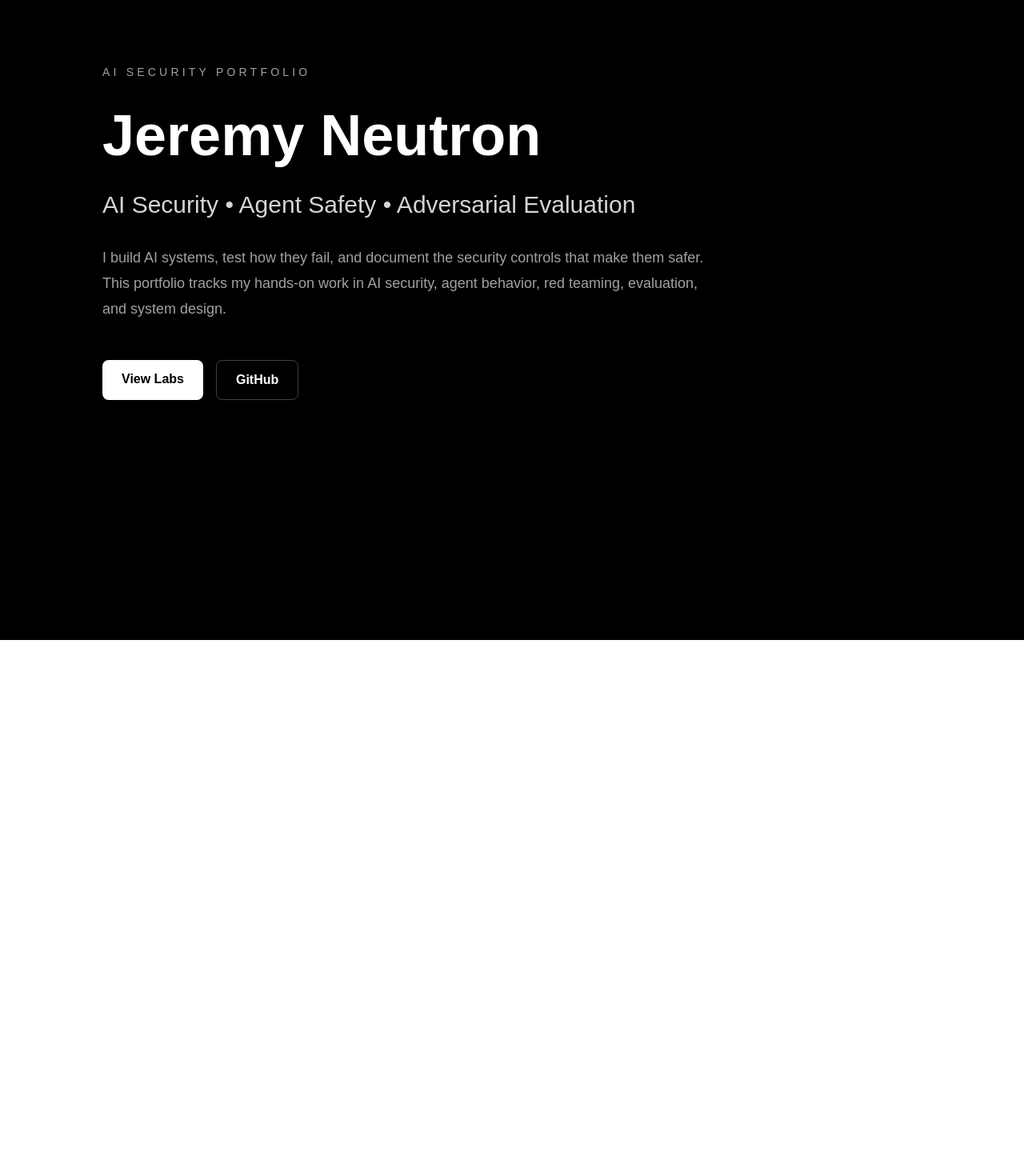
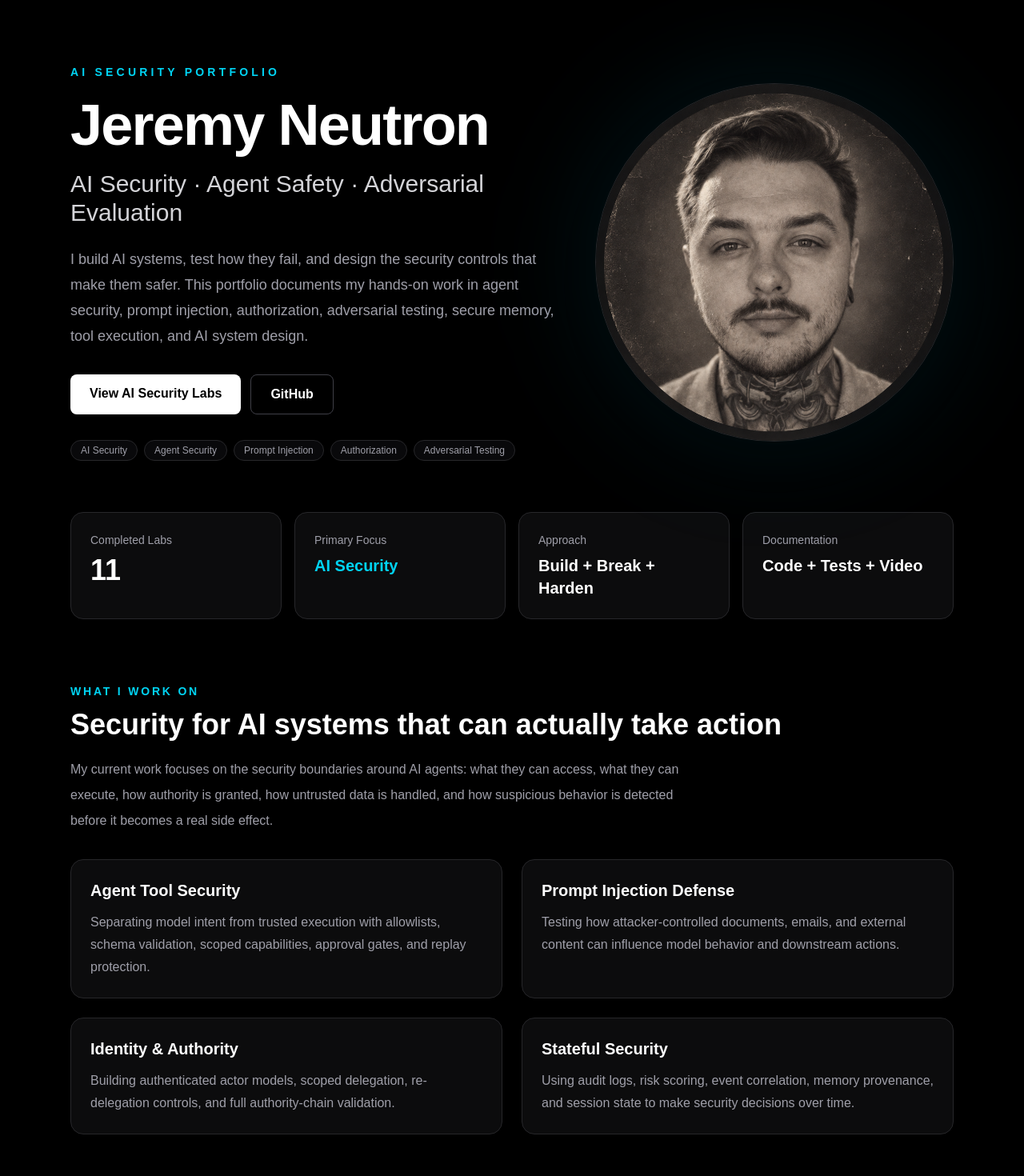
Before and after one commit to jeremyneutronink-afk/ai-security-website, a Next.js app: page / in a window 1280 px wide. Shown: the top 1470 px of the page at 80% size. Before the commit the page ends 800 px from the top, so only its background shows below. Built offline with nearby package versions, Linux system fonts and the light colour scheme.

Commit message:
Redesign portfolio homepage

```diff
--- a/src/app/page.js
+++ b/src/app/page.js
@@ -1,42 +1,187 @@
 export default function Home() {
   return (
-    <main className="min-h-screen bg-black text-white px-6 py-20">
-      <div className="max-w-5xl mx-auto">
-        <p className="text-sm uppercase tracking-[0.3em] text-neutral-400 mb-6">
+    <main className="min-h-screen bg-black text-white">
+      <div className="mx-auto max-w-6xl px-6 py-16 sm:py-20">
+        {/* HERO */}
+        <section className="grid items-center gap-12 lg:grid-cols-[1.15fr_0.85fr]">
+          <div>
+            <p className="text-sm font-semibold uppercase tracking-[0.3em] text-cyan-400">
               AI Security Portfolio
             </p>
 
-        <h1 className="text-5xl md:text-7xl font-bold leading-tight mb-6">
+            <h1 className="mt-5 text-5xl font-bold tracking-tight sm:text-6xl lg:text-7xl">
               Jeremy Neutron
             </h1>
 
-        <h2 className="text-2xl md:text-3xl text-neutral-300 mb-8">
-          AI Security • Agent Safety • Adversarial Evaluation
+            <h2 className="mt-5 text-2xl font-medium text-zinc-300 sm:text-3xl">
+              AI Security · Agent Safety · Adversarial Evaluation
             </h2>
 
-        <p className="text-lg text-neutral-400 max-w-3xl leading-8 mb-12">
-          I build AI systems, test how they fail, and document the security
-          controls that make them safer. This portfolio tracks my hands-on work
-          in AI security, agent behavior, red teaming, evaluation, and system
+            <p className="mt-6 max-w-3xl text-lg leading-8 text-zinc-400">
+              I build AI systems, test how they fail, and design the security
+              controls that make them safer. This portfolio documents my
+              hands-on work in agent security, prompt injection, authorization,
+              adversarial testing, secure memory, tool execution, and AI system
               design.
             </p>
 
-        <div className="flex gap-4 flex-wrap">
+            <div className="mt-8 flex flex-wrap gap-3">
               <a
                 href="/labs"
-            className="bg-white text-black px-6 py-3 rounded-lg font-semibold"
+                className="rounded-lg bg-white px-6 py-3 font-semibold text-black transition hover:bg-zinc-200"
               >
-            View Labs
+                View AI Security Labs
               </a>
 
               <a
                 href="https://github.com/jeremyneutronink-afk"
                 target="_blank"
-            className="border border-neutral-700 px-6 py-3 rounded-lg font-semibold"
+                rel="noopener noreferrer"
+                className="rounded-lg border border-zinc-700 px-6 py-3 font-semibold transition hover:border-zinc-500 hover:bg-zinc-900"
               >
                 GitHub
               </a>
             </div>
+
+            <div className="mt-8 flex flex-wrap gap-2">
+              {[
+                "AI Security",
+                "Agent Security",
+                "Prompt Injection",
+                "Authorization",
+                "Adversarial Testing",
+              ].map((tag) => (
+                <span
+                  key={tag}
+                  className="rounded-full border border-zinc-800 bg-zinc-950 px-3 py-1 text-xs text-zinc-400"
+                >
+                  {tag}
+                </span>
+              ))}
+            </div>
+          </div>
+
+          {/* PORTRAIT */}
+          <div className="mx-auto w-full max-w-md lg:mx-0 lg:justify-self-end">
+            <div className="relative">
+              <div className="absolute -inset-4 rounded-full bg-cyan-500/10 blur-3xl" />
+
+              <img
+                src="/jeremy-neutron.png"
+                alt="Jeremy Neutron"
+                className="relative aspect-square w-full rounded-full border border-zinc-800 object-cover shadow-2xl"
+              />
+            </div>
+          </div>
+        </section>
+
+        {/* STATS */}
+        <section className="mt-16 grid gap-4 sm:grid-cols-2 lg:grid-cols-4">
+          <div className="rounded-2xl border border-zinc-800 bg-zinc-900/50 p-6">
+            <p className="text-sm text-zinc-400">Completed Labs</p>
+            <p className="mt-2 text-4xl font-bold">11</p>
+          </div>
+
+          <div className="rounded-2xl border border-zinc-800 bg-zinc-900/50 p-6">
+            <p className="text-sm text-zinc-400">Primary Focus</p>
+            <p className="mt-2 text-xl font-bold text-cyan-400">
+              AI Security
+            </p>
+          </div>
+
+          <div className="rounded-2xl border border-zinc-800 bg-zinc-900/50 p-6">
+            <p className="text-sm text-zinc-400">Approach</p>
+            <p className="mt-2 text-xl font-bold">
+              Build + Break + Harden
+            </p>
+          </div>
+
+          <div className="rounded-2xl border border-zinc-800 bg-zinc-900/50 p-6">
+            <p className="text-sm text-zinc-400">Documentation</p>
+            <p className="mt-2 text-xl font-bold">
+              Code + Tests + Video
+            </p>
+          </div>
+        </section>
+
+        {/* WHAT I WORK ON */}
+        <section className="mt-20">
+          <p className="text-sm font-semibold uppercase tracking-[0.2em] text-cyan-400">
+            What I Work On
+          </p>
+
+          <h2 className="mt-3 text-3xl font-bold sm:text-4xl">
+            Security for AI systems that can actually take action
+          </h2>
+
+          <p className="mt-5 max-w-3xl leading-8 text-zinc-400">
+            My current work focuses on the security boundaries around AI agents:
+            what they can access, what they can execute, how authority is
+            granted, how untrusted data is handled, and how suspicious behavior
+            is detected before it becomes a real side effect.
+          </p>
+
+          <div className="mt-8 grid gap-6 md:grid-cols-2">
+            {[
+              {
+                title: "Agent Tool Security",
+                description:
+                  "Separating model intent from trusted execution with allowlists, schema validation, scoped capabilities, approval gates, and replay protection.",
+              },
+              {
+                title: "Prompt Injection Defense",
+                description:
+                  "Testing how attacker-controlled documents, emails, and external content can influence model behavior and downstream actions.",
+              },
+              {
+                title: "Identity & Authority",
+                description:
+                  "Building authenticated actor models, scoped delegation, re-delegation controls, and full authority-chain validation.",
+              },
+              {
+                title: "Stateful Security",
+                description:
+                  "Using audit logs, risk scoring, event correlation, memory provenance, and session state to make security decisions over time.",
+              },
+            ].map((item) => (
+              <div
+                key={item.title}
+                className="rounded-2xl border border-zinc-800 bg-zinc-900/50 p-6"
+              >
+                <h3 className="text-xl font-semibold">{item.title}</h3>
+
+                <p className="mt-3 leading-7 text-zinc-400">
+                  {item.description}
+                </p>
+              </div>
+            ))}
+          </div>
+        </section>
+
+        {/* PORTFOLIO CTA */}
+        <section className="mt-20 rounded-2xl border border-cyan-900/60 bg-cyan-950/20 p-8 sm:p-10">
+          <p className="text-sm font-semibold uppercase tracking-[0.2em] text-cyan-400">
+            Hands-On Portfolio
+          </p>
+
+          <h2 className="mt-3 text-3xl font-bold sm:text-4xl">
+            Follow the progression from basic API security to multi-agent
+            authority chains.
+          </h2>
+
+          <p className="mt-5 max-w-3xl leading-8 text-zinc-300">
+            Each lab builds on the systems and security concepts from the one
+            before it. The portfolio includes source code, adversarial tests,
+            architecture diagrams, written findings, and short video recaps.
+          </p>
+
+          <a
+            href="/labs"
+            className="mt-7 inline-block rounded-lg bg-white px-6 py-3 font-semibold text-black transition hover:bg-zinc-200"
+          >
+            Explore All Labs →
+          </a>
+        </section>
       </div>
     </main>
   );
```
Also changed, not shown: public/jeremy-neutron.png (added). Lines whose indentation alone changed are shown as unchanged.
